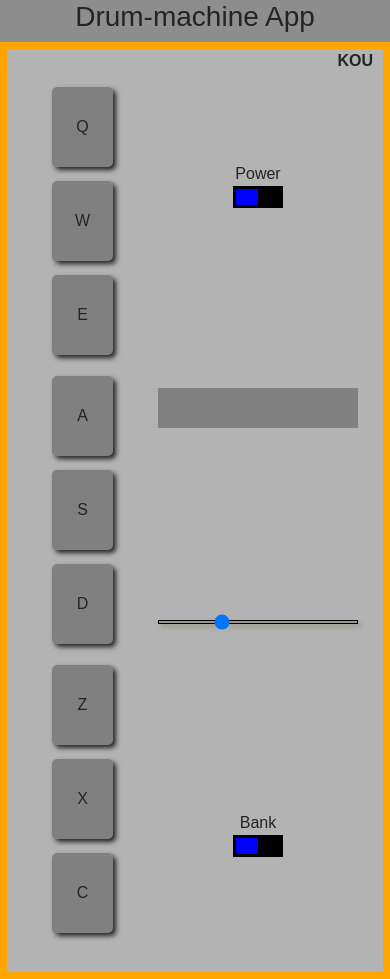
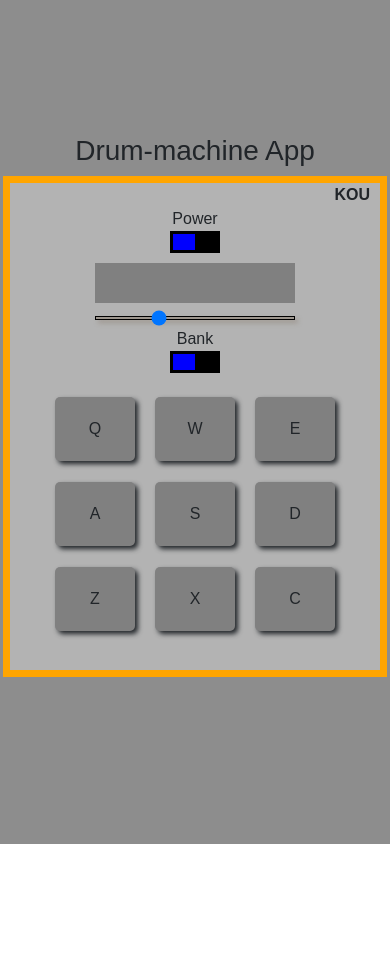
Before and after one commit to AlekseiiKanaiev/myApps-angular, an Angular app: page /drum-machine in a window 390 px wide. After the commit the page ends 844 px from the top, so only its background shows below. Built offline with nearby package versions, Linux system fonts and the light colour scheme.

Commit message:
customize media styles of drum-machine app

```diff
--- a/src/app/app.component.css
+++ b/src/app/app.component.css
@@ -1,5 +1,5 @@
 #content {
     /* min-height: 100vh;
     height: 100vh; */
-    text-align: center;
+    /* text-align: center; */
 }
--- a/src/app/components/home/home.component.css
+++ b/src/app/components/home/home.component.css
@@ -1,6 +1,7 @@
 #home{
     font-family: Poppins, sans-serif;
     color: var(--main-white);
+    text-align: center;
 }
 a:hover{
     text-decoration: none;
--- a/src/app/drum-machine/components/controls/bank-switch/bank-switch.component.html
+++ b/src/app/drum-machine/components/controls/bank-switch/bank-switch.component.html
@@ -1,6 +1,6 @@
-<div id="bank-select">
+<div id="bank-select" class="select">
     Bank
-    <div class="select" (click) = 'onClick()'>
+    <div class="select-button" (click) = 'onClick()'>
         <div class="inner" [ngStyle]="{float: floatVar}"></div>
     </div>
 </div>
--- a/src/app/drum-machine/components/controls/controls.component.css
+++ b/src/app/drum-machine/components/controls/controls.component.css
@@ -4,4 +4,5 @@
     justify-content: space-around;
     height: 100%;
     width: 200px;
+    margin: auto;
 }
--- a/src/app/drum-machine/components/controls/power-switch/power-switch.component.css
+++ b/src/app/drum-machine/components/controls/power-switch/power-switch.component.css
@@ -1,4 +1,4 @@
-.select{
+.select-button{
     width: 50px;
     height: 22px;
     border: 3px solid #000;
@@ -11,3 +11,8 @@
     height: 16px;
     background-color: blue;
 }
+@media only screen and (max-width: 768px) and (orientation: portrait){
+    .select{
+        margin-bottom: 10px;
+    }
+}
--- a/src/app/drum-machine/components/controls/power-switch/power-switch.component.html
+++ b/src/app/drum-machine/components/controls/power-switch/power-switch.component.html
@@ -1,6 +1,6 @@
-<div id="power-select">
+<div id="power-select" class="select">
     Power
-    <div class="select" (click) = 'onClick()'>
+    <div class="select-button" (click) = 'onClick()'>
         <div class="inner" [ngStyle]="{float: floatVar}"></div>
     </div>
 </div>
--- a/src/app/drum-machine/components/drum-machine.component.css
+++ b/src/app/drum-machine/components/drum-machine.component.css
@@ -1,7 +1,9 @@
 #app-drum-machine{
     background-color: #8d8d8d;
     width: 100%;
-    height: 100%;
+    min-width: 320px;
+    min-height: 100vh;
+    padding-bottom: 33px;
     text-align: center;
     font-size: 16px;
     font-family: 'Russo One', sans-serif;
@@ -11,8 +13,7 @@
     align-items: center;
 }
 main{
-    width: fit-content;
-    margin: 0;
+    margin: 0 50px 0 50px;
     background-color: #b3b3b3;
     border: 7px solid orange;
 }
@@ -26,3 +27,18 @@ main{
     justify-content: center;
     margin: 0px 25px 25px 25px;
 }
+@media only screen and (max-width: 768px) and (orientation: landscape){
+    main{
+        margin: 0;
+    }
+}
+@media only screen and (max-width: 768px) and (orientation: portrait){
+    #drum-machine{
+        flex-direction: column-reverse;
+    }
+}
+@media only screen and (max-width: 545px) and (orientation: portrait){
+    main{
+        margin: 0;
+    }
+}
--- a/src/app/drum-machine/components/drum-pads/drum-pads.component.css
+++ b/src/app/drum-machine/components/drum-pads/drum-pads.component.css
@@ -3,3 +3,8 @@
     border-spacing: 10px 7px;
     margin-right: 25px;
 }
+@media only screen and (max-width: 768px) and (orientation: portrait){
+    #drum-pads{
+        margin: 0;
+    }
+}
--- a/src/app/drum-machine/components/drum-pads/pad/pad.component.css
+++ b/src/app/drum-machine/components/drum-pads/pad/pad.component.css
@@ -22,3 +22,33 @@ td{
 p{
     margin: auto;
 }
+@media only screen and (max-width: 670px) and (orientation: landscape){
+    td{
+        width: 80px;
+        height: 64px;
+    }
+}
+@media only screen and (max-width: 610px) and (orientation: landscape){
+    td{
+        width: 60px;
+        height: 48px;
+    }
+}
+@media only screen and (max-width: 445px) and (orientation: portrait){
+    td{
+        width: 80px;
+        height: 64px;
+    }
+}
+@media only screen and (max-width: 385px) and (orientation: portrait){
+    td{
+        width: 60px;
+        height: 48px;
+    }
+}
+@media only screen and (max-width: 325px) and (orientation: portrait){
+    td{
+        width: 50px;
+        height: 40px;
+    }
+}
```
